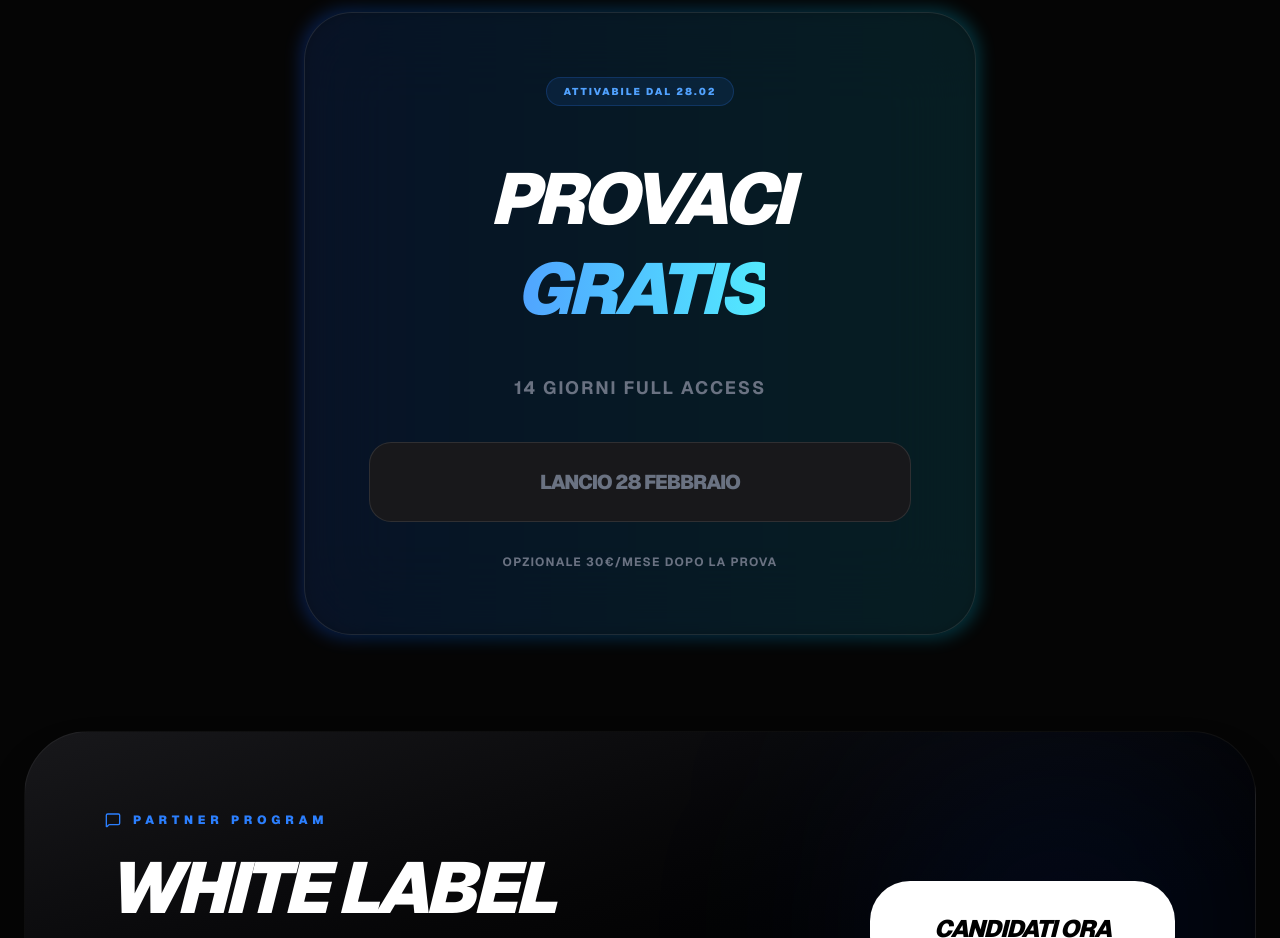
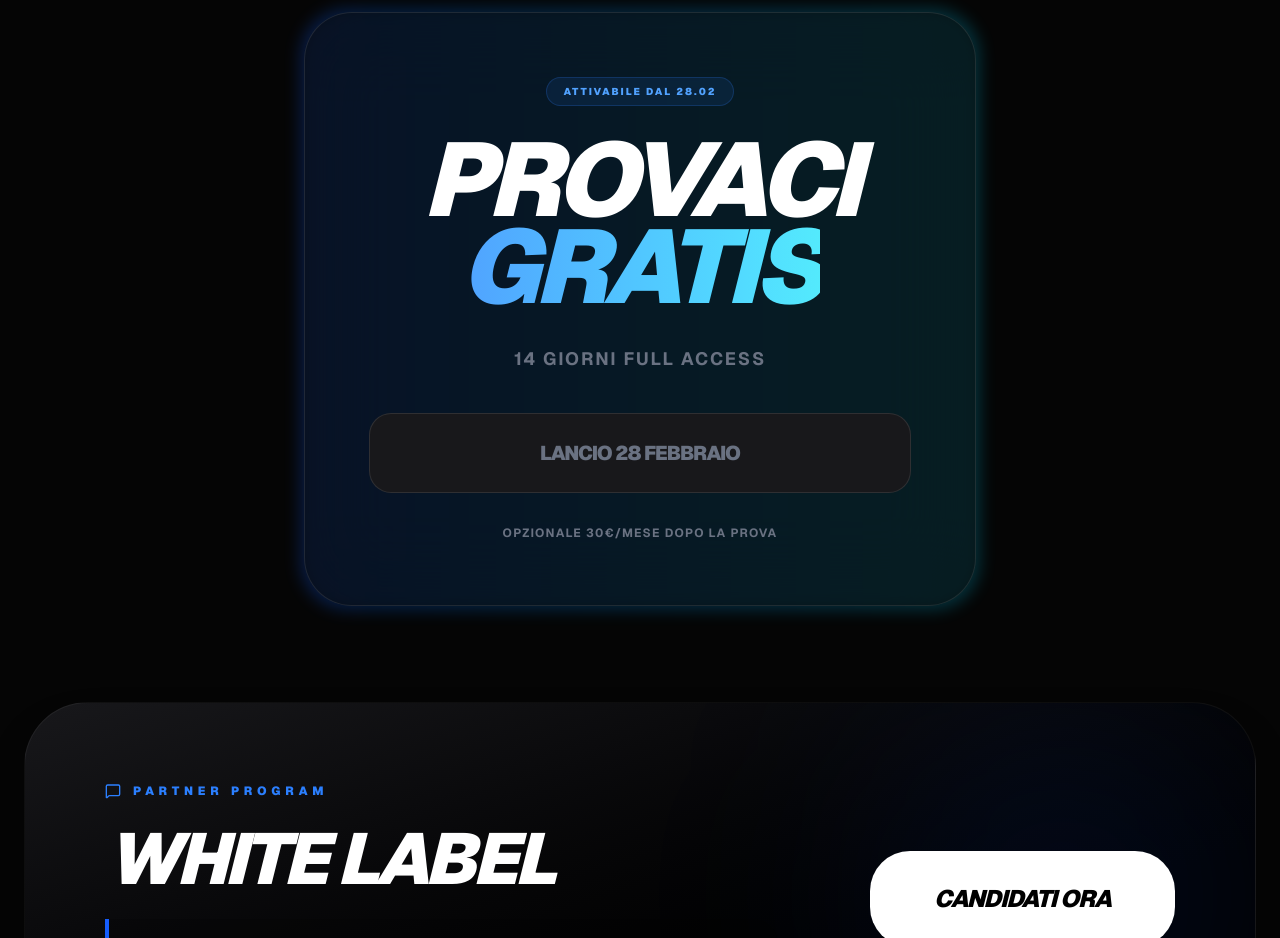
Before and after one commit to peewe75/Ultra-Signal, a Next.js app in the folder web-dashboard/: page / in a window 1280 px wide. Shown: the part 2520-3458 px from the top of the page. Built offline with nearby package versions, Linux system fonts and the light colour scheme.

Commit message:
style: restructure PROVACI GRATIS title to vertical stacked layout

```diff
--- a/web-dashboard/src/app/page.tsx
+++ b/web-dashboard/src/app/page.tsx
@@ -217,7 +217,10 @@ export default function LandingPage() {
             <div className="absolute -inset-1 bg-gradient-to-r from-blue-600 to-cyan-500 rounded-[3rem] blur opacity-25" />
             <div className="relative bg-[#0a0a0a80] border border-white/10 p-10 md:p-16 rounded-[3rem] shadow-3xl backdrop-blur-2xl text-center">
               <div className="inline-flex items-center gap-2 px-4 py-1.5 rounded-full bg-blue-500/10 border border-blue-500/20 text-blue-400 text-[10px] font-black uppercase tracking-[0.2em] mb-8">Attivabile dal 28.02</div>
-              <h3 className="text-5xl md:text-7xl font-black text-white mb-6 uppercase italic leading-tight tracking-tighter py-4">Provaci <span className="text-transparent bg-clip-text bg-gradient-to-r from-blue-400 to-cyan-300 py-2">Gratis</span></h3>
+              <h3 className="text-7xl md:text-[6.5rem] font-black mb-8 uppercase italic tracking-tighter leading-[0.8] flex flex-col items-center">
+                <span className="text-white">Provaci</span>
+                <span className="text-transparent bg-clip-text bg-gradient-to-r from-blue-400 to-cyan-300 py-1">Gratis</span>
+              </h3>
               <p className="text-lg text-gray-500 mb-10 uppercase tracking-widest font-bold">14 Giorni Full Access</p>
 
               {/* Live mode logic */}
```
